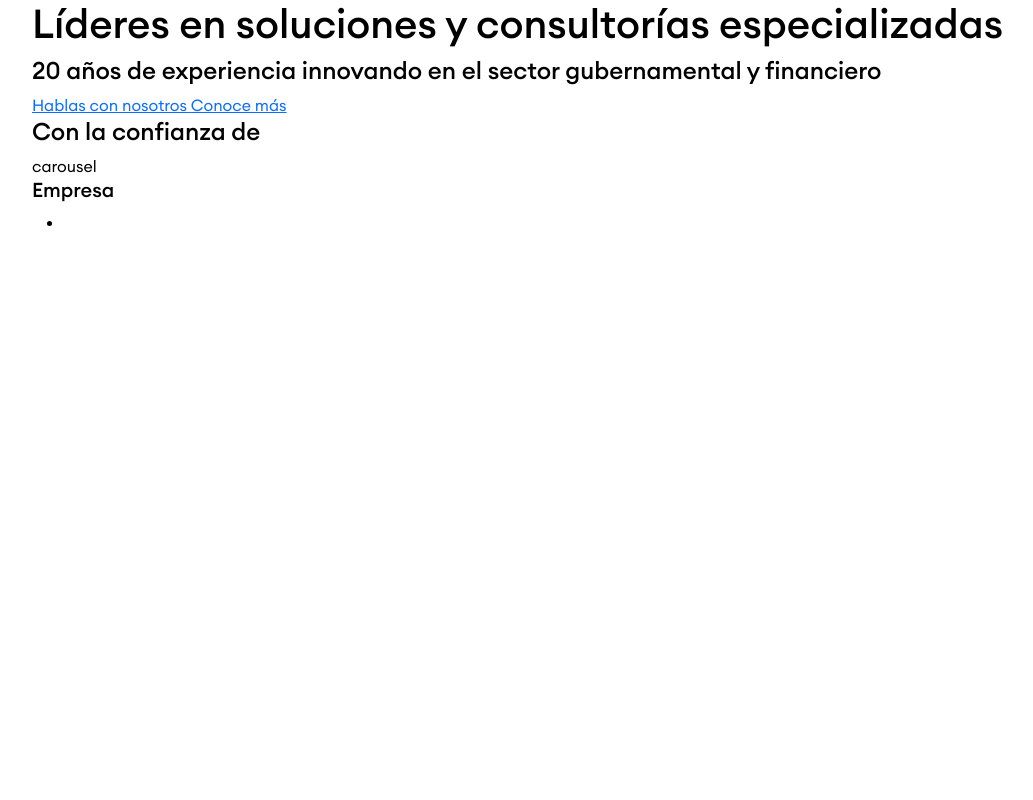
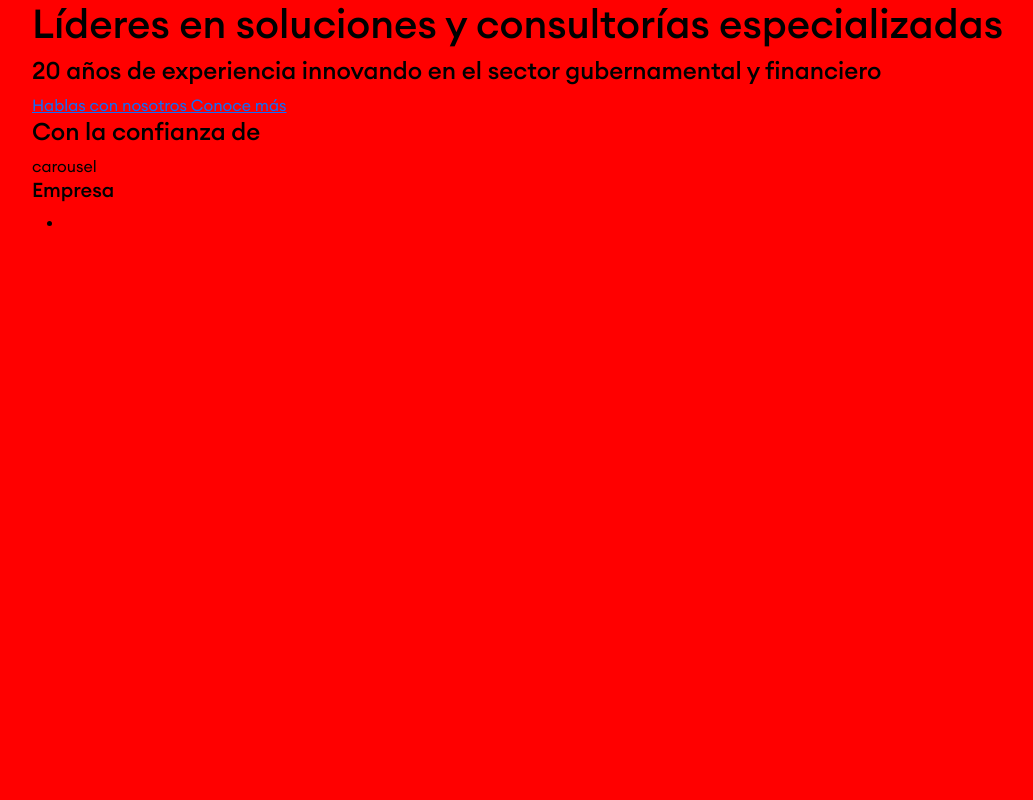
Before and after one commit to estzep/gisnet, a PHP site: template src/pages/Home.php in a window 1280 px wide. Shown: the whole page, without its empty margins (50-1083 px from the left). Run offline with PHP 8.4, Linux system fonts and the light colour scheme; the template is opened without the code that fills it, so the values that code supplies are empty.

Commit message:
Update global.css

```diff
--- a/src/assets/styles/global.css
+++ b/src/assets/styles/global.css
@@ -4,7 +4,7 @@
 
 * { box-sizing: border-box; padding: 0; margin: 0; }
 html, body { max-width: 100vw; overflow-x: hidden; }
-body { color: var(--text-color); background: var(--bg-color); font-family: "EuclidCircularA"; }
+body { color: var(--text-color); background: red; font-family: "EuclidCircularA"; }
 
 /* `xxl` applies to x-large devices (large desktops, less than 1400px) */
 @media (max-width: 1399.98px) {}
```
